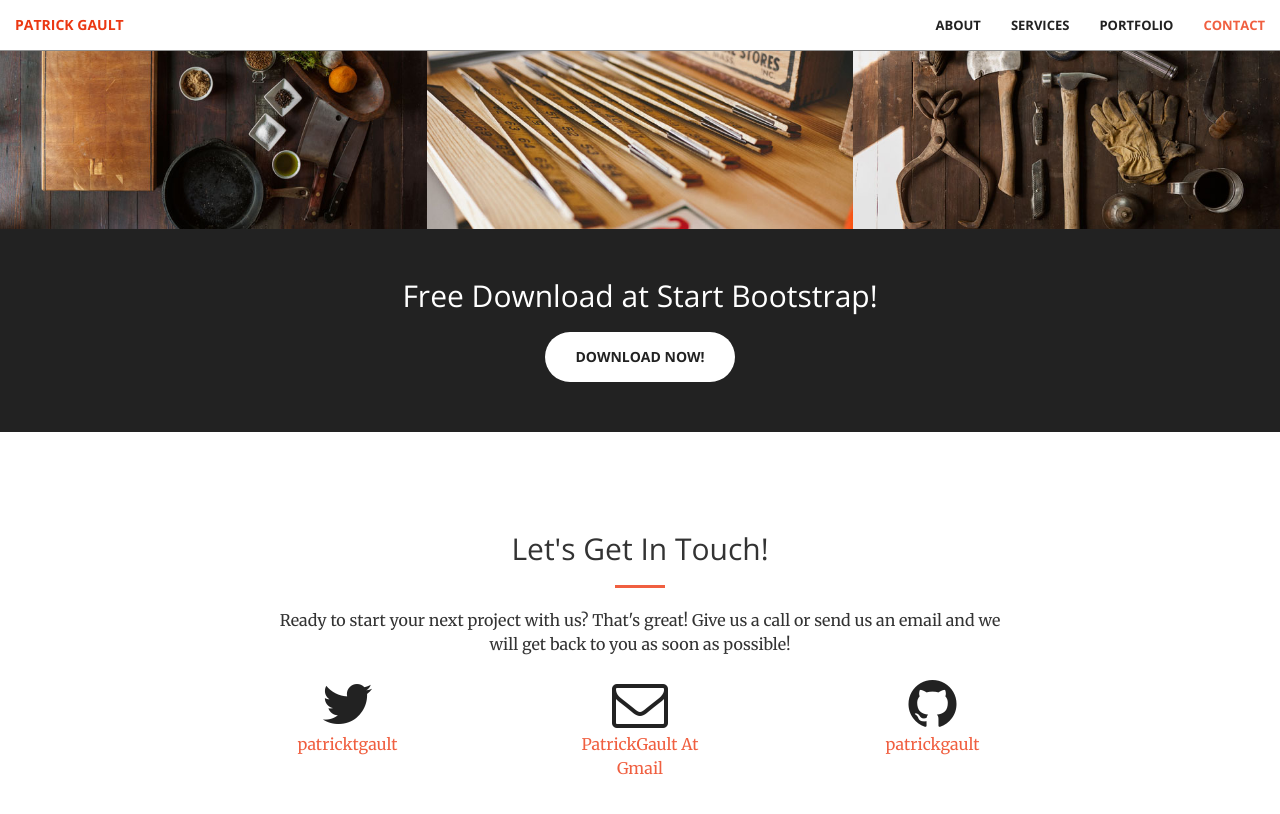
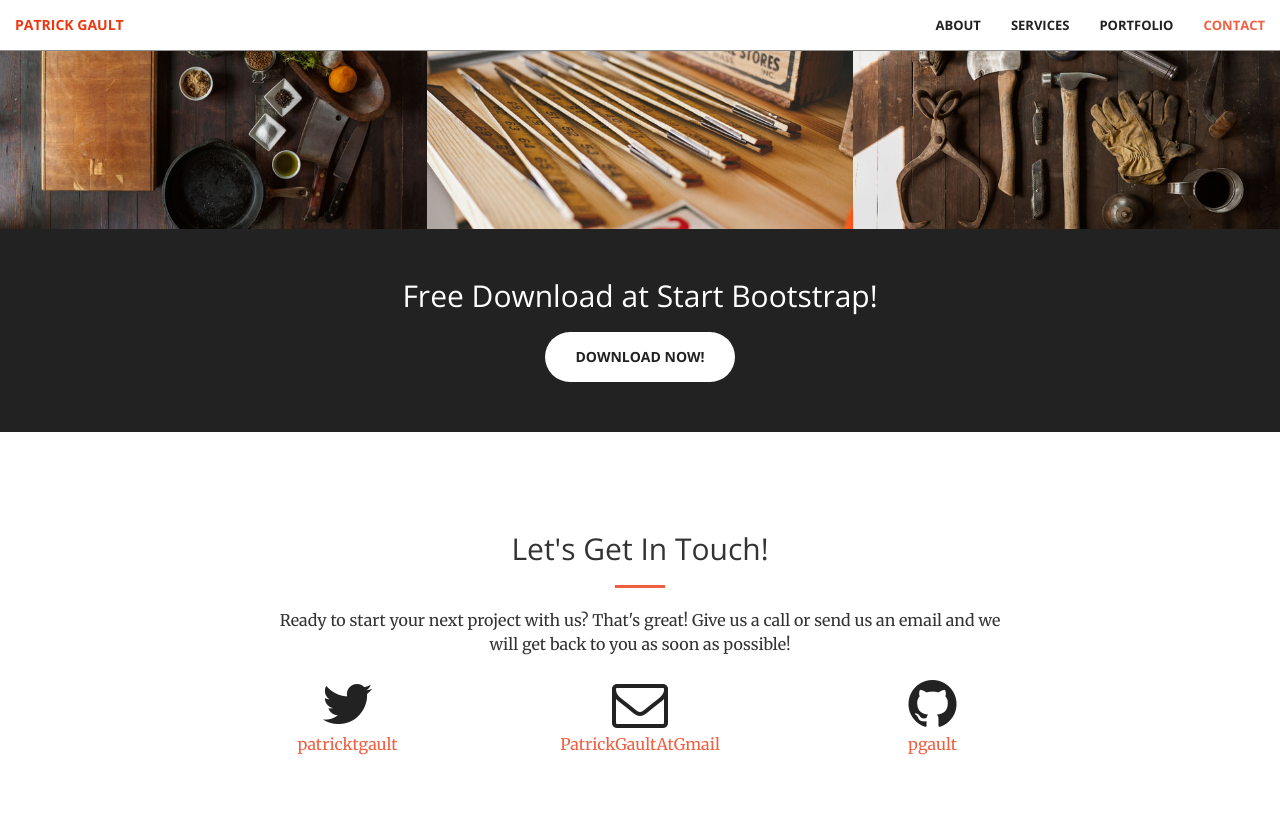
Before and after one commit to patrickgault/patrickgault.github.io, a Jekyll site: the page built from index.html, in a window 1280 px wide and 900 px high, scrolled down 2005 px. Shown: the top 814 px of the window. Built offline with Jekyll 4.4.1, drawn with Linux system fonts in a browser that asks for light colours.

Commit message:
revisions

```diff
--- a/_config.yml
+++ b/_config.yml
@@ -1,12 +1,12 @@
 # Site settings
 title: Patrick Gault
-email: PatrickGault At Gmail
+email: PatrickGaultAtGmail
 description: > # this means to ignore newlines until "baseurl:"
 baseurl: #"" # the subpath of your site, e.g. /blog/
 url: #"" # the base hostname & protocol for your site
 
 twitter_username: patricktgault
-github_username: patrickgault
+github_username: pgault
 
 # Build settings
 markdown: kramdown
```
